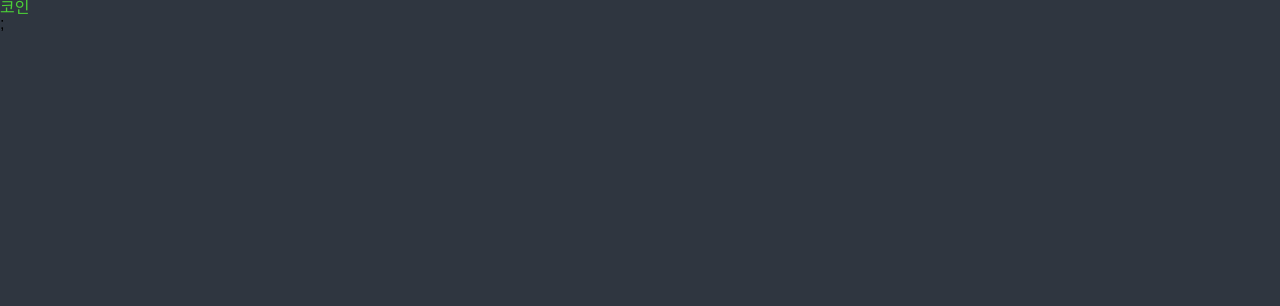
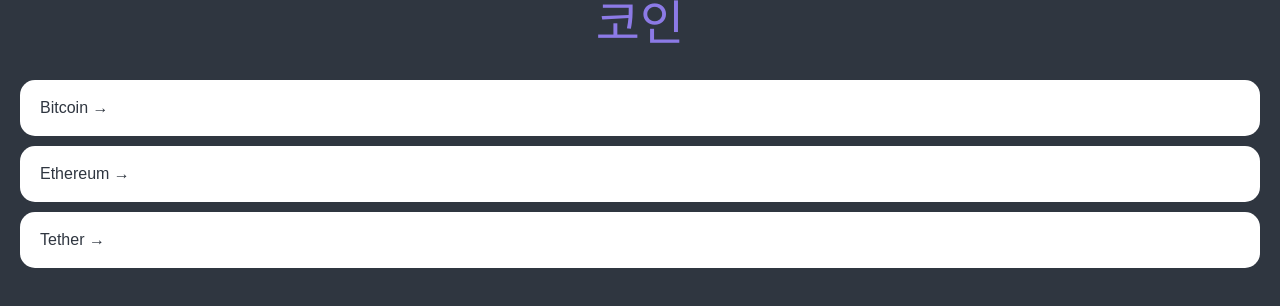
Before and after one commit to JiHunSong94/react-masterclass-TS, a React (Create React App) app: page / in a window 1280 px wide. Shown: the top 306 px of the page. Built offline with nearby package versions, Linux system fonts and the light colour scheme.

Commit message:
3.2 CRYPTO TRACKER - Home part One

```diff
--- a/src/App.tsx
+++ b/src/App.tsx
@@ -59,6 +59,7 @@
 }
 a {
   text-decoration:none;
+  color: inherit;
 }
 `;
 
@@ -66,7 +67,7 @@
   return (
     <>
       <GlobalStyle />
-      <Router />;
+      <Router />
     </>
   );
 }
--- a/src/routes/Coins.tsx
+++ b/src/routes/Coins.tsx
@@ -1,10 +1,86 @@
+import { Link } from "react-router-dom";
 import styled from "styled-components";
 
+const Container = styled.div`
+  padding: 0px 20px;
+`;
+
+const Header = styled.header`
+  height: 10vh;
+  display: flex;
+  justify-content: center;
+  align-itmes: center;
+`;
+
+const CoinsList = styled.ul``;
+
+const Coin = styled.li`
+  background-color: white;
+  color: ${(props) => props.theme.bgColor};
+  border-radius: 15px;
+  margin-bottom: 10px;
+  a {
+    padding: 20px;
+    transition: color 0.2s ease-in;
+    display: block;
+  }
+  &:hover {
+    a {
+      color: ${(props) => props.theme.accentColor};
+    }
+  }
+`;
+
 const Title = styled.h1`
+  font-size: 48px;
   color: ${(props) => props.theme.accentColor};
 `;
 
+const coins = [
+  {
+    id: "btc-bitcoin",
+    name: "Bitcoin",
+    symbol: "BTC",
+    rank: 1,
+    is_new: false,
+    is_active: true,
+    type: "coin",
+  },
+  {
+    id: "eth-ethereum",
+    name: "Ethereum",
+    symbol: "ETH",
+    rank: 2,
+    is_new: false,
+    is_active: true,
+    type: "coin",
+  },
+  {
+    id: "usdt-tether",
+    name: "Tether",
+    symbol: "USDT",
+    rank: 3,
+    is_new: false,
+    is_active: true,
+    type: "token",
+  },
+];
+
 function Coins() {
-  return <Title>코인</Title>;
+  return (
+    <Container>
+      <Header>
+        <Title>코인</Title>
+      </Header>
+      <CoinsList>
+        {coins.map((coin) => (
+          <Coin key={coin.id}>
+            <Link to={`/${coin.id}`}>{coin.name} &rarr;</Link>
+          </Coin>
+        ))}
+      </CoinsList>
+    </Container>
+  );
 }
+
 export default Coins;
--- a/src/theme.ts
+++ b/src/theme.ts
@@ -3,5 +3,5 @@
 export const theme: DefaultTheme = {
   bgColor: "#2f3640",
   textColor: "#f5f6fa",
-  accentColor: "#4cd137",
+  accentColor: "#8c7ae6",
 };
```
